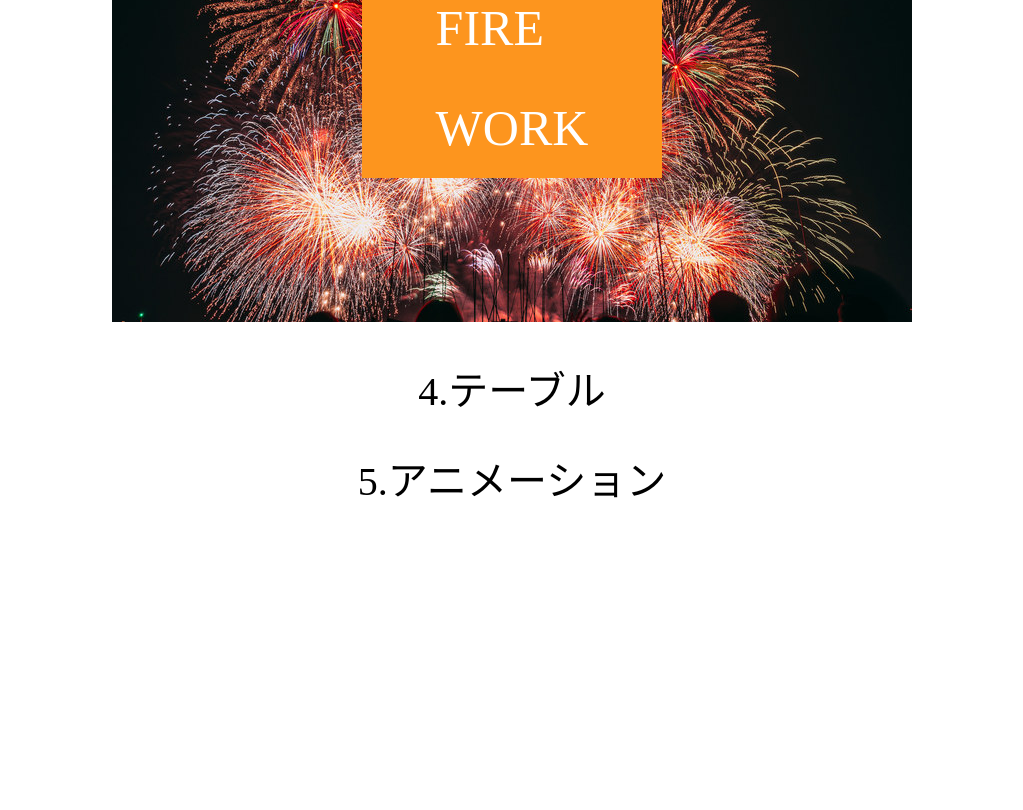
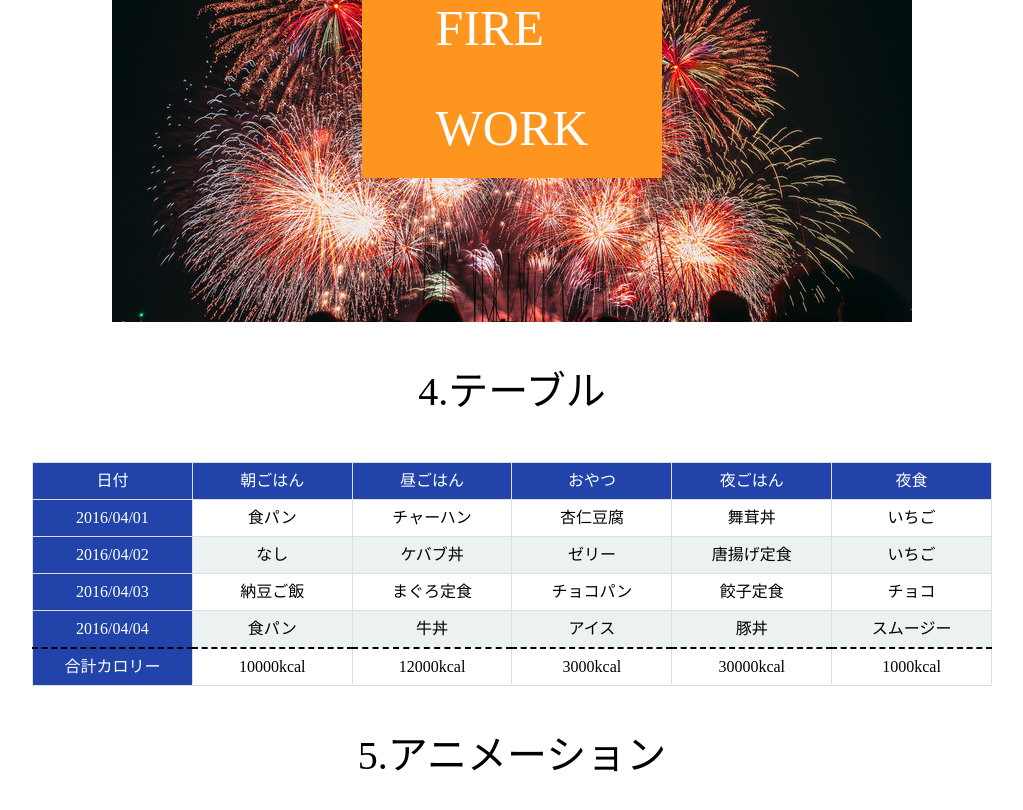
Before and after one commit to mihonakagawa/layout_parts_nakagawa, a plain HTML site: page index.html in a window 1280 px wide. Shown: the part 2544-3354 px from the top of the page, without its empty margins (128-1151 px from the left). Before the commit the page ends 3296 px from the top, so only its background shows below. Drawn offline with Linux system fonts and the light colour scheme.

Commit message:
レイアウトパーツq4 テーブルの実装

```diff
--- a/css/work/q4/style.css
+++ b/css/work/q4/style.css
@@ -1,5 +1,33 @@
 @charset "UTF-8";
 
+.table_width {
+  width: 100%;
+  table-layout: fixed;
+  text-align: center;
+  border: 1px solid #dedede;
+  border-collapse: collapse;
+  /* background-color: #2244aa; */
+}
+
+.table_row th,
+.table_row td {
+  border: 1px solid #dedede;
+  padding: 10px 0;
+}
+
+.table_row:nth-child(2n + 1) {
+  background-color: #ecf1f2;
+}
+
+.table_row th,
+.table_row:first-child {
+  background-color: #2244aa;
+  color: #fff;
+}
+
+.table_row:last-child {
+  border-top: 2px dashed #000;
+}
 
 /* q4が終わったら
 q5のcssはq5フォルダの中のcssファイルに記述してください
--- a/index.html
+++ b/index.html
@@ -169,6 +169,56 @@
         <h2 class="layout_main_section_title">4.テーブル</h2>
         <div class="layout_main_section_contents">
           <!-- 回答はここに書いてね -->
+          <table class="table_width">
+            <tr class="table_row">
+              <th>日付</th>
+              <td>朝ごはん</td>
+              <td>昼ごはん</td>
+              <td>おやつ</td>
+              <td>夜ごはん</td>
+              <td>夜食</td>
+            </tr>
+            <tr class="table_row">
+              <th>2016/04/01</th>
+              <td>食パン</td>
+              <td>チャーハン</td>
+              <td>杏仁豆腐</td>
+              <td>舞茸丼</td>
+              <td>いちご</td>
+            </tr>
+            <tr class="table_row">
+              <th>2016/04/02</th>
+              <td>なし</td>
+              <td>ケバブ丼</td>
+              <td>ゼリー</td>
+              <td>唐揚げ定食</td>
+              <td>いちご</td>
+            </tr>
+            <tr class="table_row">
+              <th>2016/04/03</th>
+              <td>納豆ご飯</td>
+              <td>まぐろ定食</td>
+              <td>チョコパン</td>
+              <td>餃子定食</td>
+              <td>チョコ</td>
+            </tr>
+            <tr class="table_row">
+              <th>2016/04/04</th>
+              <td>食パン</td>
+              <td>牛丼</td>
+              <td>アイス</td>
+              <td>豚丼</td>
+              <td>スムージー</td>
+            </tr>
+            <tr class="table_row">
+              <th>合計カロリー</th>
+              <td>10000kcal</td>
+              <td>12000kcal</td>
+              <td>3000kcal</td>
+              <td>30000kcal</td>
+              <td>1000kcal</td>
+            </tr>
+          </table>
         </div>
       </div>
     </section>
```
